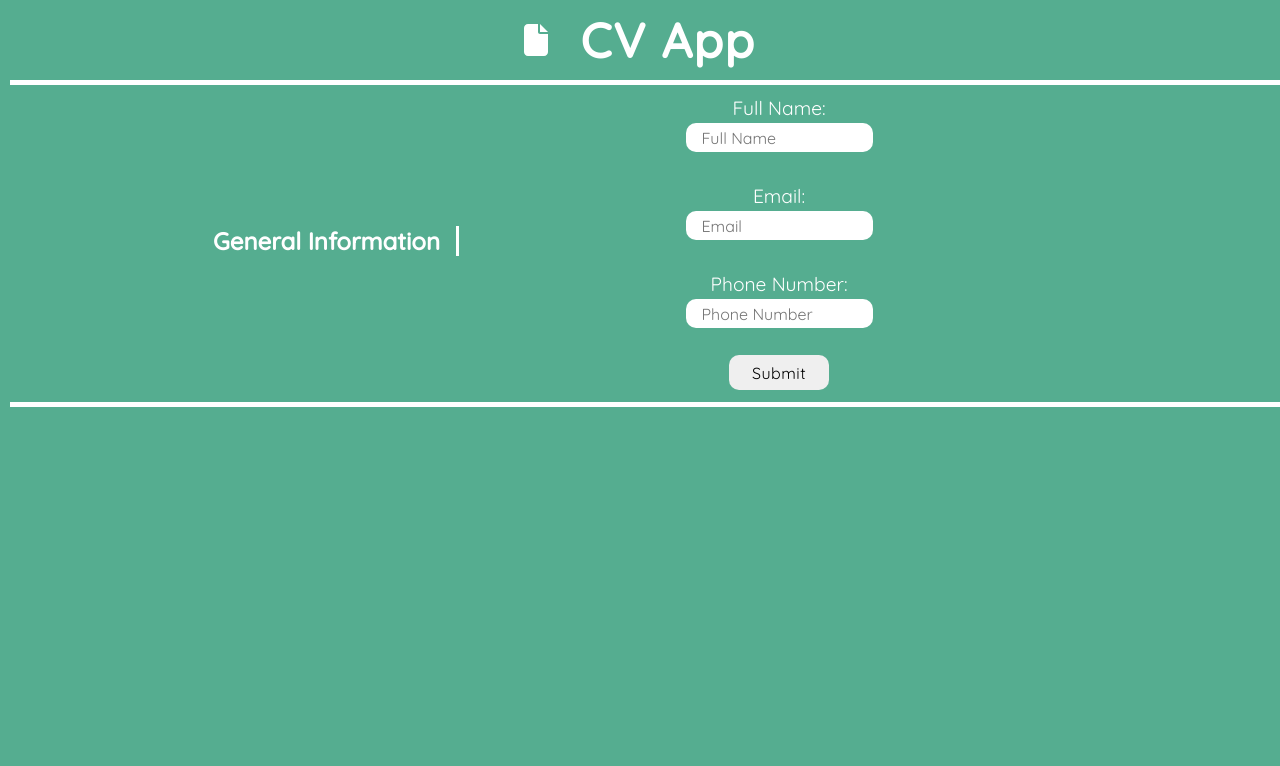
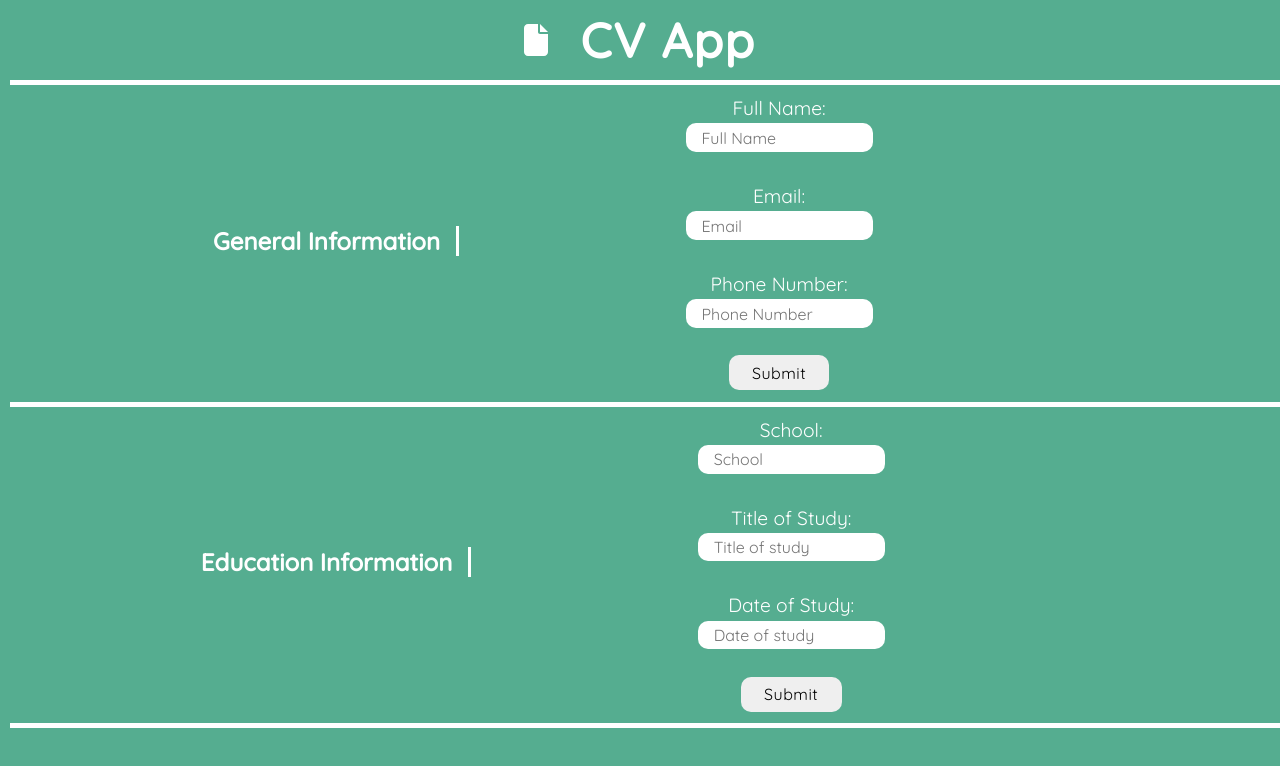
Before and after one commit to Apurcell88/cv-app, a React (Create React App) app: page / in a window 1280 px wide. Shown: the top 766 px of the page. Built offline with nearby package versions, Linux system fonts and the light colour scheme.

Commit message:
Added education component.

```diff
--- a/src/App.js
+++ b/src/App.js
@@ -5,6 +5,7 @@ import GeneralInfo from './components/General';
 import Education from './components/Education';
 
 function App() {
+  // -------- General Info state --------
   const [info, setInfo] = React.useState({
     name: '',
     email: '',
@@ -12,6 +13,17 @@ function App() {
   });
 
   const [displayInfo, setDisplayInfo] = React.useState(false);
+  // -------- General Info state ends here --------
+
+  // -------- Education Info state --------
+  const [education, setEducation] = React.useState({
+    school: '',
+    titleOfStudy: '',
+    dateOfStudy: ''
+  })
+
+  const [displayEducation, setDisplayEducation] = React.useState(false);
+  // -------- Education Info state ends here --------
 
   const handleChange = (e, setState) => {
     const { id, value } = e.target;
@@ -48,7 +60,17 @@ function App() {
         handleEdit={handleEdit}
         handleSubmit={handleSubmit}
       />
-      <Education />
+      <Education
+        school={education.school}
+        titleOfStudy={education.titleOfStudy}
+        dateOfStudy={education.dateOfStudy}
+        setEducation={setEducation}
+        displayEducation={displayEducation}
+        setDisplayEducation={setDisplayEducation}
+        handleChange={handleChange}
+        handleEdit={handleEdit}
+        handleSubmit={handleSubmit}
+      />
     </div>
   );
 }
--- a/src/components/Education.js
+++ b/src/components/Education.js
@@ -1,6 +1,53 @@
-const Education = () => {
+const Education = (props) => {
   return (
-    <div></div>
+    <div className="general-container">
+      <h2 className='title-text'>Education Information</h2>
+      {props.displayEducation ?
+        <article className='general-text-container'>
+          {/* {/* maybe loop over state and create h3s? */}
+          <h3 className='general-text'>{props.school}</h3>
+          <h3 className='general-text'>{props.titleOfStudy}</h3>
+          <h3 className='general-text'>{props.dateOfStudy}</h3>
+          <button className='edit-btn' onClick={() => props.handleEdit(props.setDisplayEducation)}>Edit</button>
+        </article> :
+        <form onSubmit={(e) => {
+          e.preventDefault()
+          props.handleSubmit(props.setDisplayEducation)
+        }} className="general-form">
+          <label htmlFor="school">School: </label>
+          <input
+            className='general-input'
+            type="text"
+            placeholder="School"
+            id="school"
+            value={props.school}
+            onChange={(e) => props.handleChange(e, props.setEducation)}
+          />
+          <label htmlFor="titleOfStudy">Title of Study: </label>
+          <input
+            className='general-input'
+            type="text"
+            placeholder="Title of study"
+            id="titleOfStudy"
+            value={props.titleOfStudy}
+            onChange={(e) => props.handleChange(e, props.setEducation)}
+          />
+          <label htmlFor="dateOfStudy">Date of Study: </label>
+          <input
+            className='general-input'
+            type="text"
+            placeholder="Date of study"
+            id="dateOfStudy"
+            value={props.dateOfStudy}
+            onChange={(e) => props.handleChange(e, props.setEducation)}
+          />
+          <input
+            type="submit"
+            value="Submit"
+            className="btn"
+          />
+        </form>}
+    </div>
   );
 }
 
```
Also changed, not shown: src/components/General.js (+0 -30 lines).
